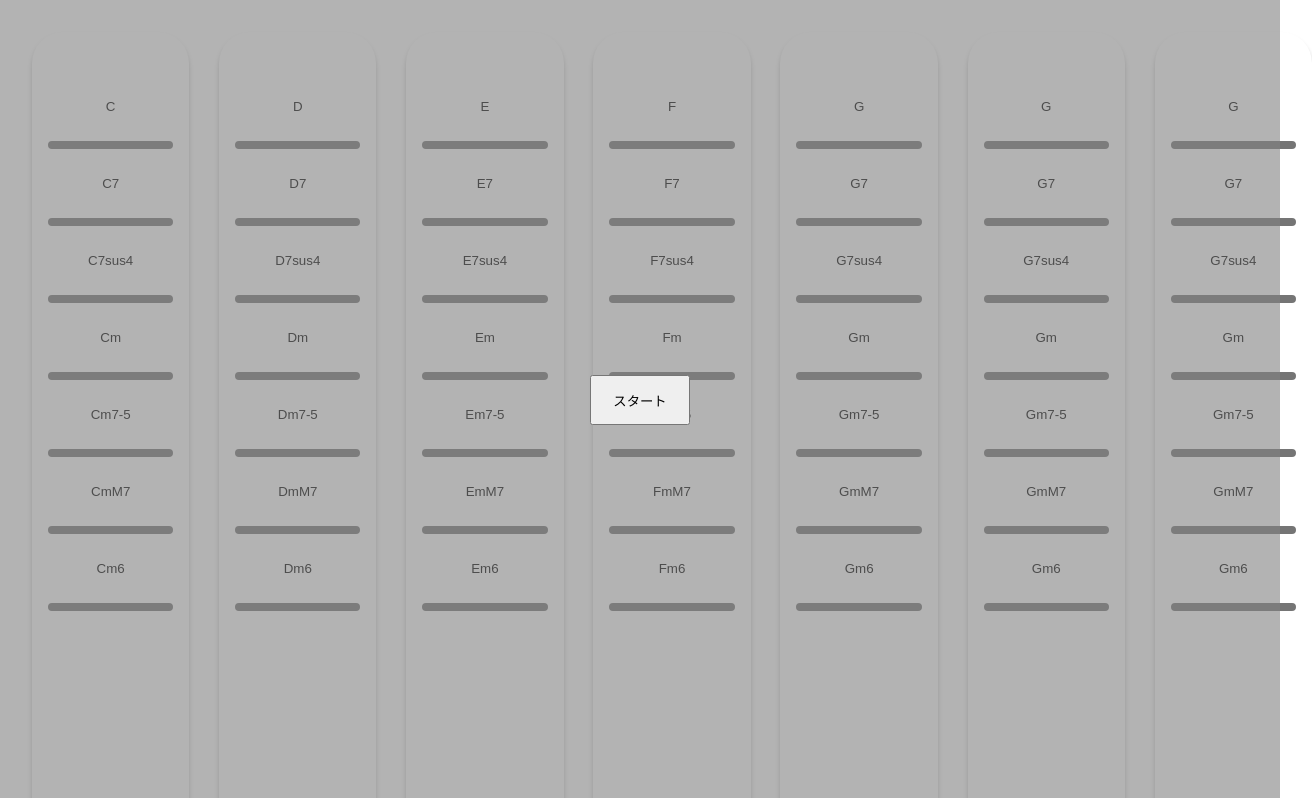
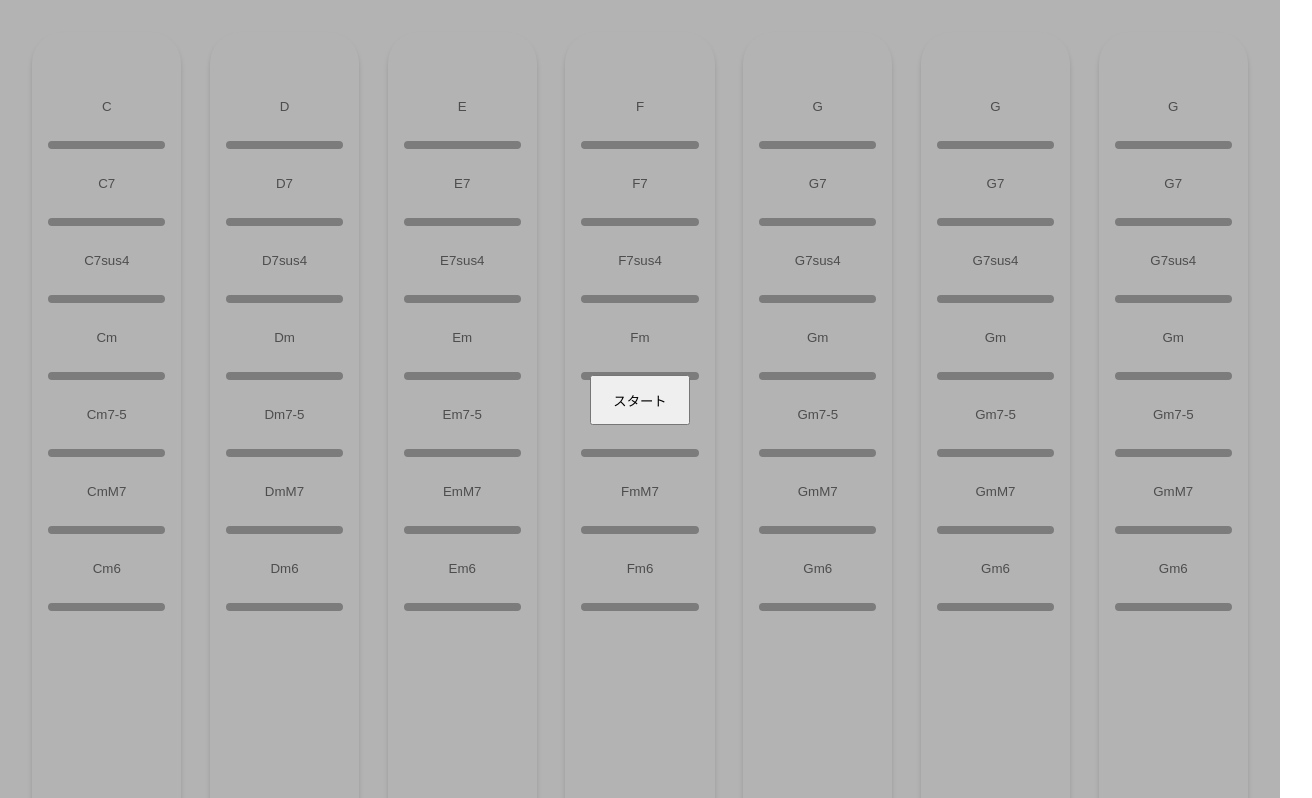
Before and after one commit to SystemEngineeringTeam/geekcamp-vol9-ver2, a Next.js app: page / in a window 1280 px wide. Shown: the top 798 px of the page, 1312 px wide, since content can reach past the window. Built offline with nearby package versions, Linux system fonts and the light colour scheme; no server answers.

Commit message:
update: 画面が見切れる問題解決。

```diff
--- a/pages/grid.tsx
+++ b/pages/grid.tsx
@@ -16,13 +16,11 @@ export const Grid = () =>{
         flexFlow: "row",
         gap: "calc(10 / 430 * 100%)",
 
-
         alignItems: "center",
 
         width: "100%",
 
-        padding: "0px",
-        margin: "32px",
+        padding: "32px",
     }
 
     const column = { //カード1行目
```
